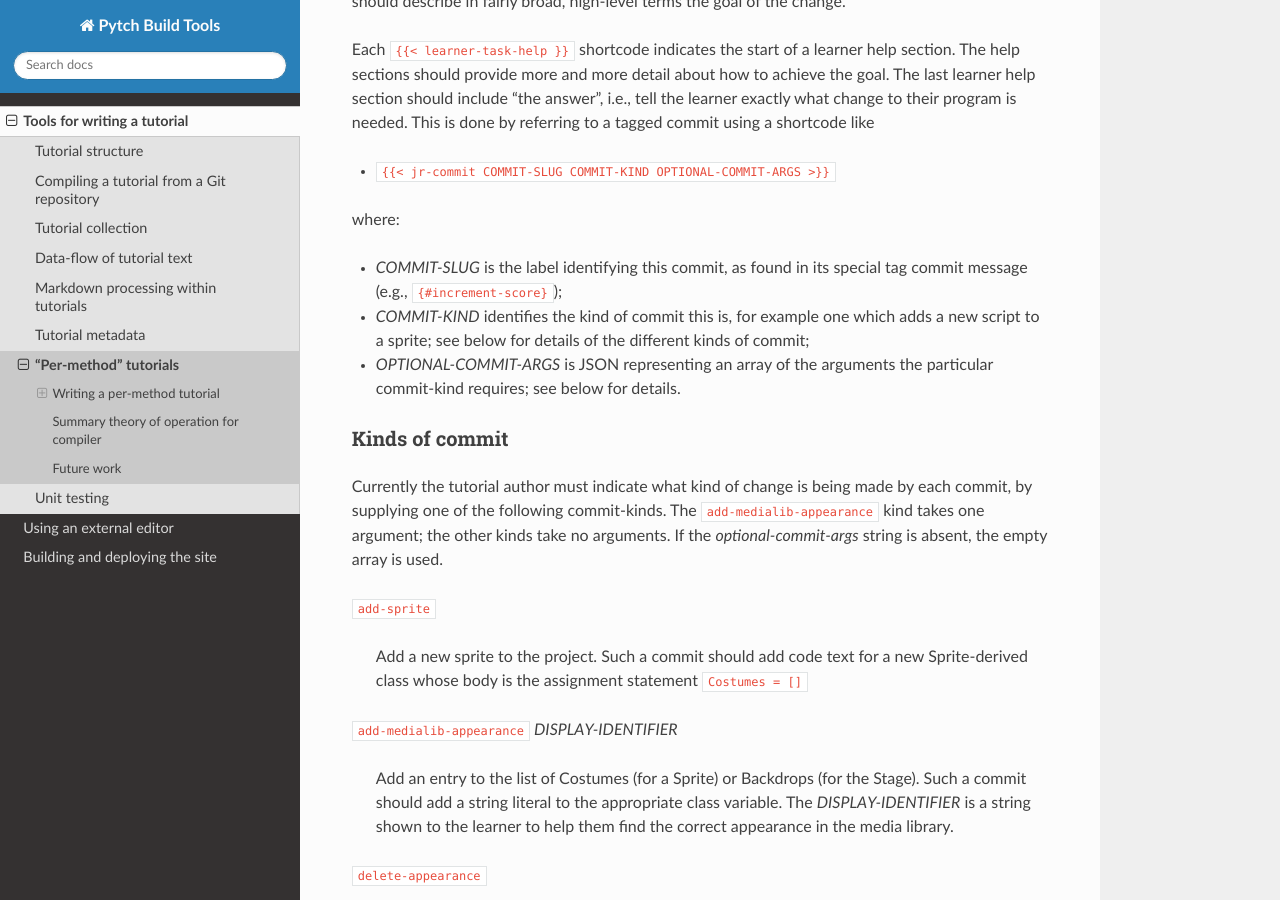
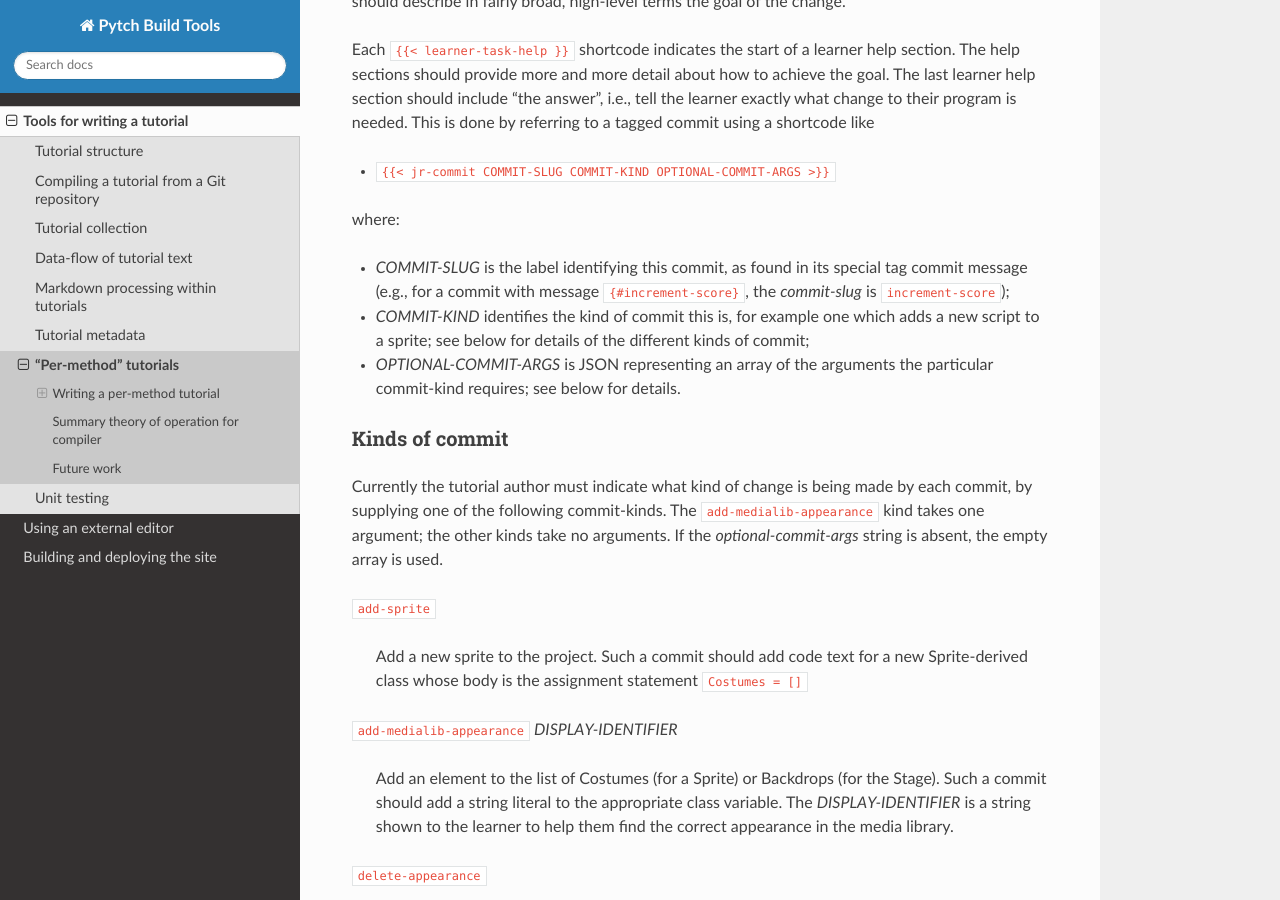
Before and after one commit to pytchlang/pytch-build, a Sphinx documentation site: the page built from doc/source/tutorialcompiler/per-method-tutorial.rst, in a window 1280 px wide and 900 px high, scrolled down 781 px. Built offline with Sphinx 7.4.7 and the Read the Docs theme 2.0.0, drawn with Linux system fonts in a browser that asks for light colours.

Commit message:
Clarify, expand docs
Give example of a commit-slug.  Avoid use of "entry", since that word
means a group of related items in the media library.

```diff
--- a/doc/source/tutorialcompiler/per-method-tutorial.rst
+++ b/doc/source/tutorialcompiler/per-method-tutorial.rst
@@ -50,7 +50,8 @@ tagged commit using a shortcode like
 where:
 
 * *COMMIT-SLUG* is the label identifying this commit, as found in its
-  special tag commit message (e.g., ``{#increment-score}``);
+  special tag commit message (e.g., for a commit with message
+  ``{#increment-score}``, the *commit-slug* is ``increment-score``);
 
 * *COMMIT-KIND* identifies the kind of commit this is, for example one
   which adds a new script to a sprite; see below for details of the
@@ -77,7 +78,7 @@ argument; the other kinds take no arguments.  If the
 
 ``add-medialib-appearance`` *DISPLAY-IDENTIFIER*
 
-    Add an entry to the list of Costumes (for a Sprite) or Backdrops
+    Add an element to the list of Costumes (for a Sprite) or Backdrops
     (for the Stage).  Such a commit should add a string literal to the
     appropriate class variable.  The *DISPLAY-IDENTIFIER* is a string
     shown to the learner to help them find the correct appearance in
```
